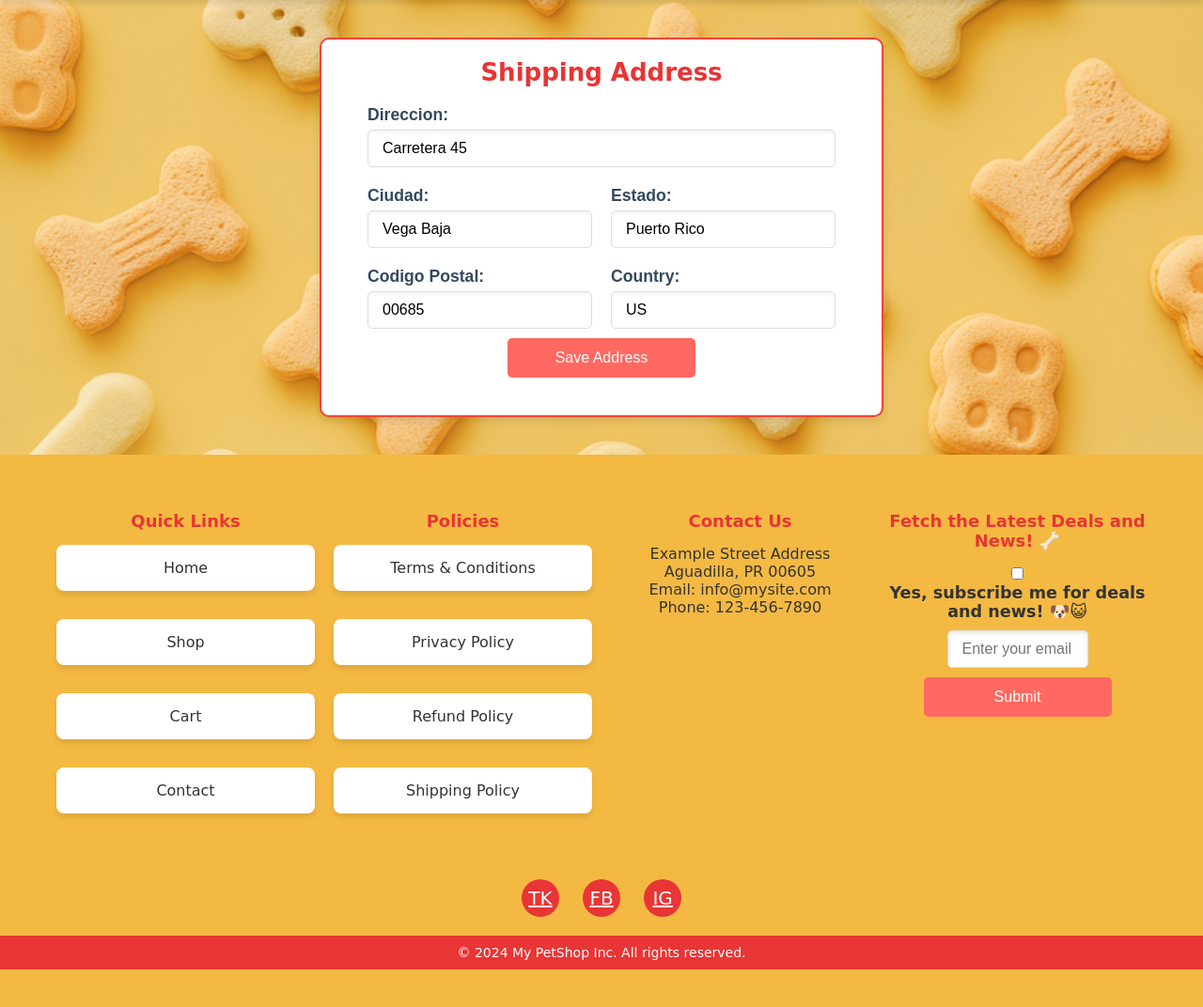
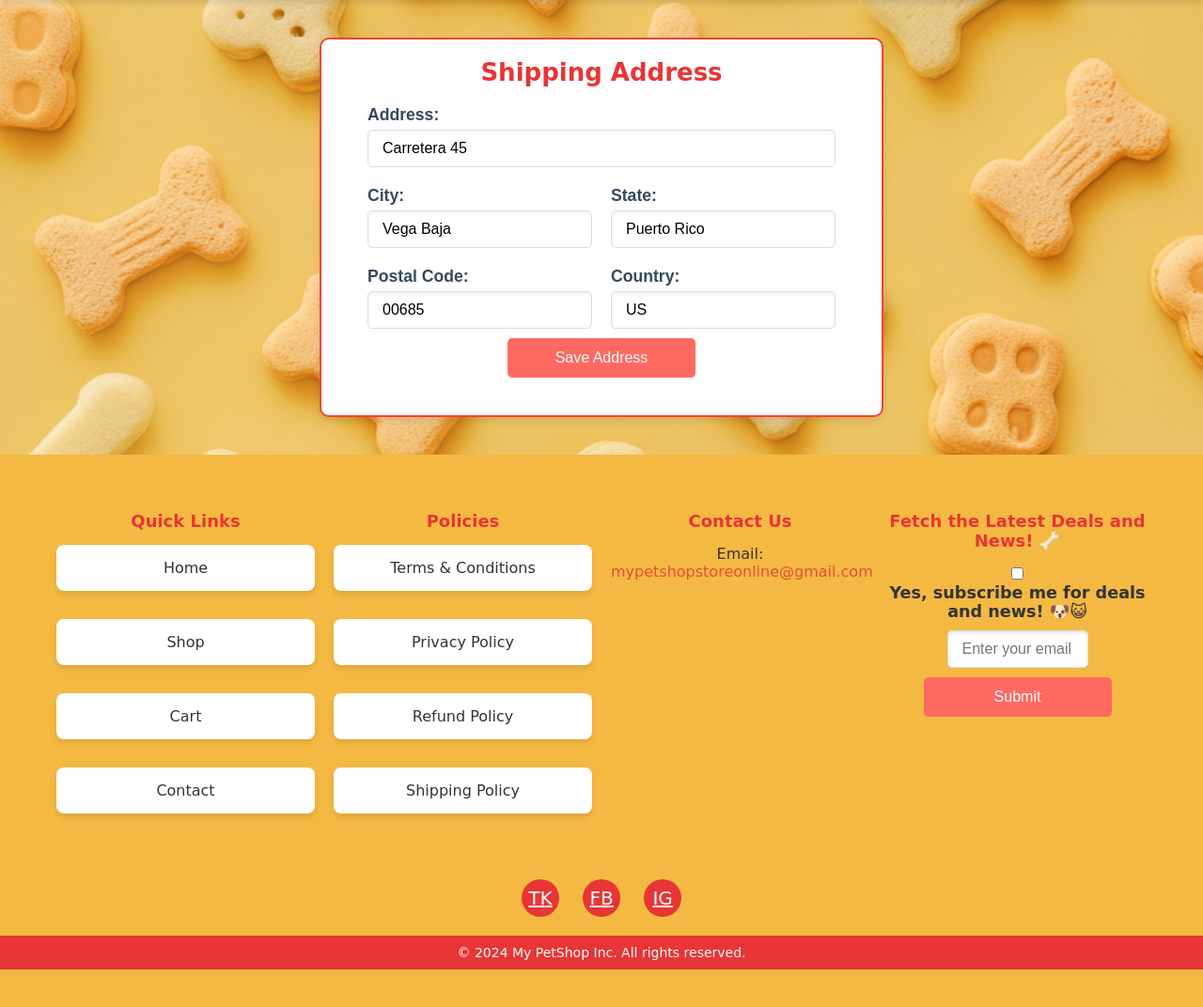
Before and after one commit to anibalfuentesrod/My-PetShop, a Django app: page /shipping-address/ in a window 1280 px wide. Shown: the part 90-1162 px from the top of the page at 94% size. Run offline with Django 5.2, Linux system fonts and the light colour scheme; a user stored in the database is signed in; data comes from the database, SQL or seed files in the repository; some libraries are stand-ins or nearby versions; some web fonts are replaced.

Commit message:
making changes on the base adding the email to the contact info part and just leaving the email

```diff
--- a/myapp/templates/base.html
+++ b/myapp/templates/base.html
@@ -93,9 +93,7 @@
             <!-- Contact Info -->
             <div class="footer-column">
                 <h4>Contact Us</h4>
-                <p>Example Street Address<br>Aguadilla, PR 00605</p>
-                <p>Email: info@mysite.com</p>
-                <p>Phone: 123-456-7890</p>
+                <p>Email: <a href="mailto:mypetshopstoreonline@gmail.com" style="color: #e74c3c; text-decoration: none;">mypetshopstoreonline@gmail.com</a></p>
             </div>
 
             <!-- Newsletter Subscription -->
--- a/myapp/templates/shipping_address.html
+++ b/myapp/templates/shipping_address.html
@@ -10,7 +10,7 @@
         {% csrf_token %}
         <div class="form-grid">
             <div class="form-group full-width">
-                <label for="direccion">Direccion:</label>
+                <label for="direccion">Address:</label>
                 <input type="text" id="direccion" name="direccion" placeholder="e.g., Carretera 123" value="{{ form.direccion.value|default_if_none:'' }}">
                 {% if form.direccion.errors %}
                     <div class="error">{{ form.direccion.errors }}</div>
@@ -18,7 +18,7 @@
             </div>
 
             <div class="form-group">
-                <label for="ciudad">Ciudad:</label>
+                <label for="ciudad">City:</label>
                 <input type="text" id="ciudad" name="ciudad" placeholder="e.g., San Juan" value="{{ form.ciudad.value|default_if_none:'' }}">
                 {% if form.ciudad.errors %}
                     <div class="error">{{ form.ciudad.errors }}</div>
@@ -26,7 +26,7 @@
             </div>
 
             <div class="form-group">
-                <label for="estado">Estado:</label>
+                <label for="estado">State:</label>
                 <input type="text" id="estado" name="estado" placeholder="e.g., Puerto Rico" value="{{ form.estado.value|default_if_none:'' }}">
                 {% if form.estado.errors %}
                     <div class="error">{{ form.estado.errors }}</div>
@@ -34,7 +34,7 @@
             </div>
 
             <div class="form-group">
-                <label for="codigo_postal">Codigo Postal:</label>
+                <label for="codigo_postal">Postal Code:</label>
                 <input type="text" id="codigo_postal" name="codigo_postal" placeholder="e.g., 00685" value="{{ form.codigo_postal.value|default_if_none:'' }}">
                 {% if form.codigo_postal.errors %}
                     <div class="error">{{ form.codigo_postal.errors }}</div>
```
Also changed, not shown: myapp/static/css/styles.css (line endings or trailing spaces).
